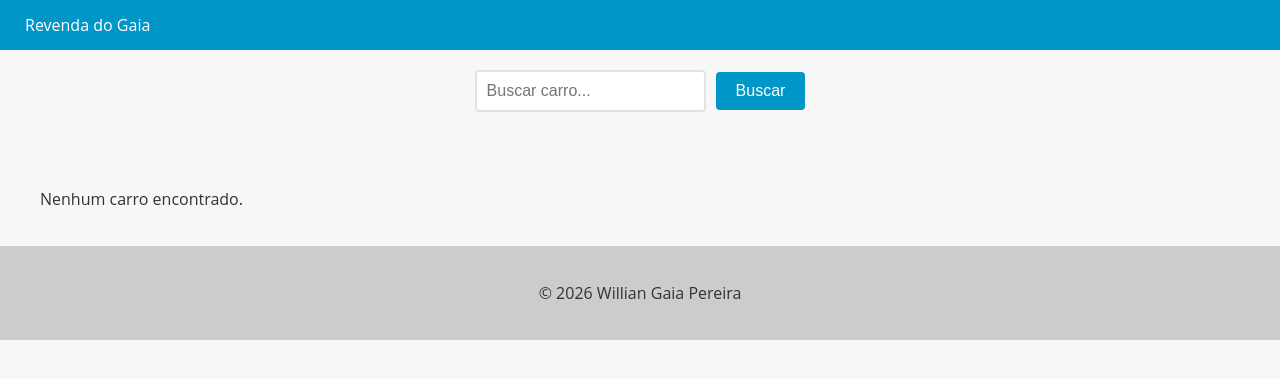
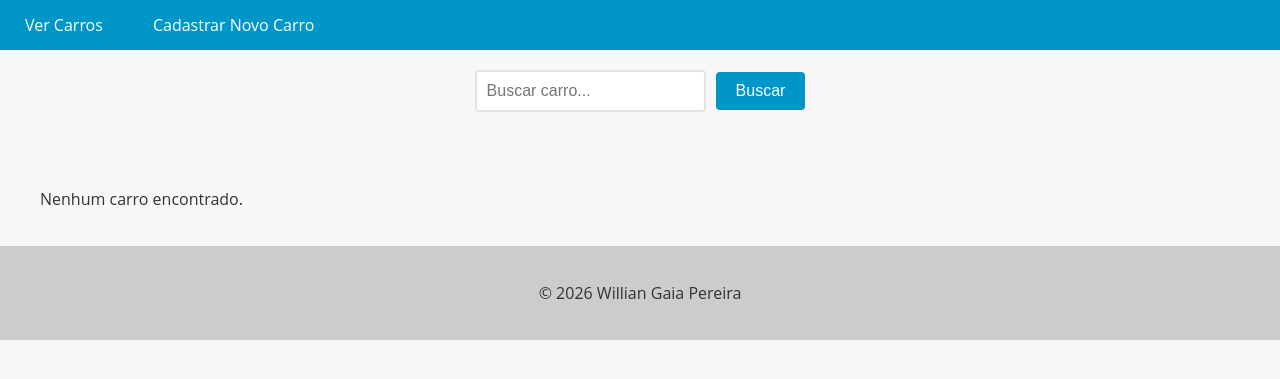
Before and after one commit to williangaia/cars, a Django app: page /cars/ in a window 1280 px wide. Shown: the top 379 px of the page. Run offline with Django 5.2, Linux system fonts and the light colour scheme; data that the repository does not hold is empty.

Commit message:
changed header

```diff
--- a/app/templates/base.html
+++ b/app/templates/base.html
@@ -72,7 +72,8 @@
   <header>
     <nav>
       <ul>
-        <li><a href="{% url 'cars_list' %}">Revenda do Gaia</a></li>
+        <li><a href="{% url 'cars_list' %}">Ver Carros</a></li>
+        <li><a href="{% url 'new_car' %}">Cadastrar Novo Carro</a></li>
       </ul>
     </nav>
   </header>
```
